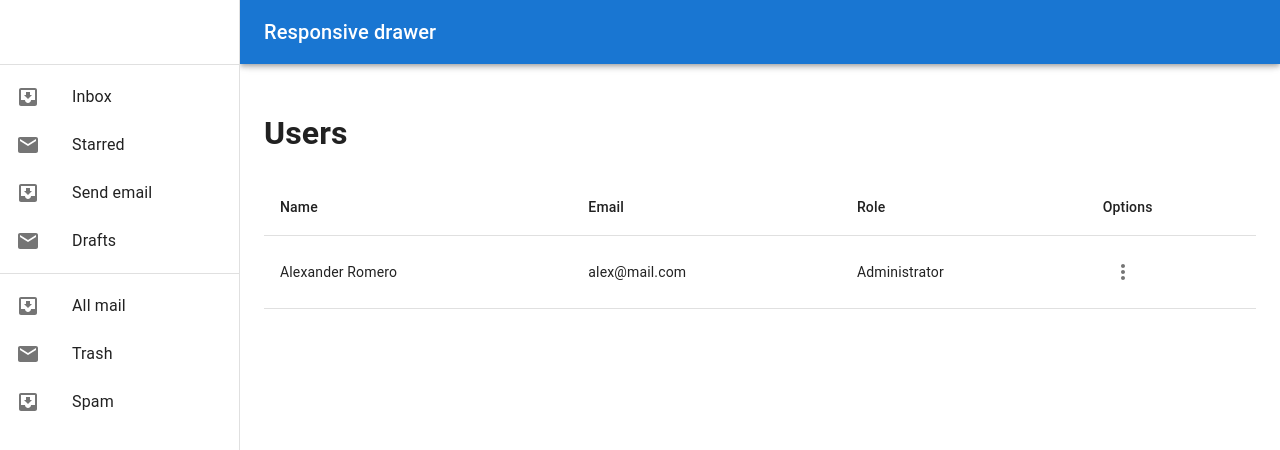
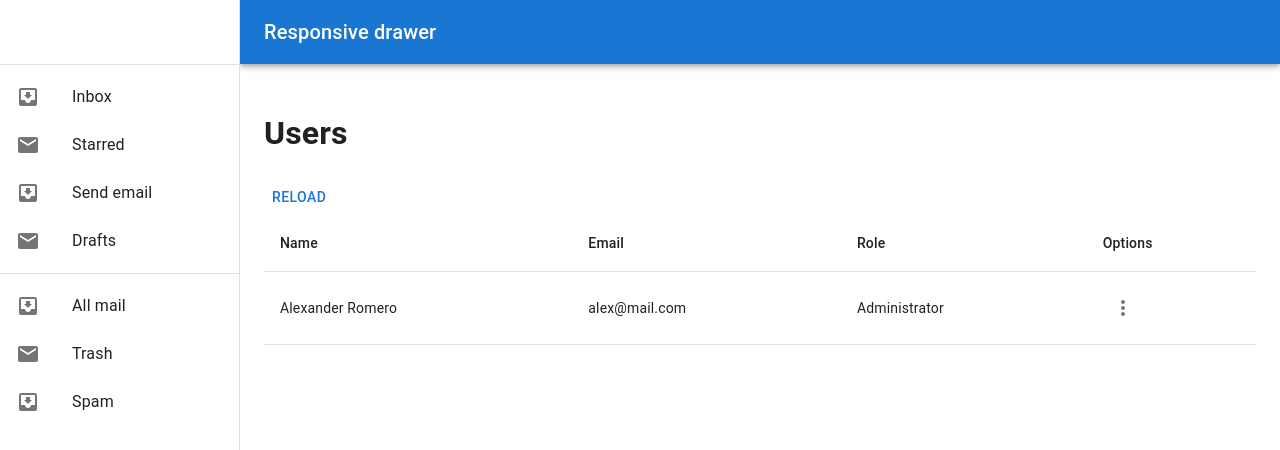
Before and after one commit to KeivrP/KeruxWebDevelop, a React (Create React App) app in the folder frontend/: page /users in a window 1280 px wide. Shown: the top 450 px of the page. Built offline with nearby package versions, Linux system fonts and the light colour scheme; no server answers.

Commit message:
example actions

```diff
--- /dev/null
+++ b/frontend/src/modules/users/users-action.ts
@@ -0,0 +1,9 @@
+import { Api } from "../../shared/api/Api";
+
+export const getContratosAction = async () => {
+  const uri = '/contratos'
+
+  const response = await Api.get(uri);
+
+  return response.data;
+}
--- a/frontend/src/modules/users/views/UsersView.tsx
+++ b/frontend/src/modules/users/views/UsersView.tsx
@@ -1,9 +1,35 @@
+import { Button } from "@mui/material"
+import { useCallback, useEffect, useState } from "react"
 import { UsersTable } from "../components/UsersTable"
+import { getContratosAction } from "../users-action"
+
 
 export const UsersView = () => {
+  const [data, setData] = useState<any[]>([])
+  const [isLoading, setIsLoading] = useState(false)
+
+  const getContratos = useCallback(() => {
+    setIsLoading(true)
+    getContratosAction()
+      .then((newData) => {
+        setData(newData)
+      })
+      .catch(() => {
+        // lanzar alerta (snack)
+      })
+      .finally(() =>{
+        setIsLoading(false)
+      })
+  }, []);
+
+  useEffect(() => {
+    getContratos()
+  }, [getContratos])
+
   return (
     <div>
       <h1>Users</h1>
+      <Button onClick={getContratos}>Reload</Button>
       <UsersTable />
     </div>
   )
--- a/frontend/src/shared/api/Api.ts
+++ b/frontend/src/shared/api/Api.ts
@@ -2,5 +2,5 @@ import axios from "axios";
 import { SERVER_URL } from "../constants/env.contants";
 
 export const Api = axios.create({
-  baseURL: `${SERVER_URL}/api`
-})
+  baseURL: `${SERVER_URL}/api`,
+});
```
